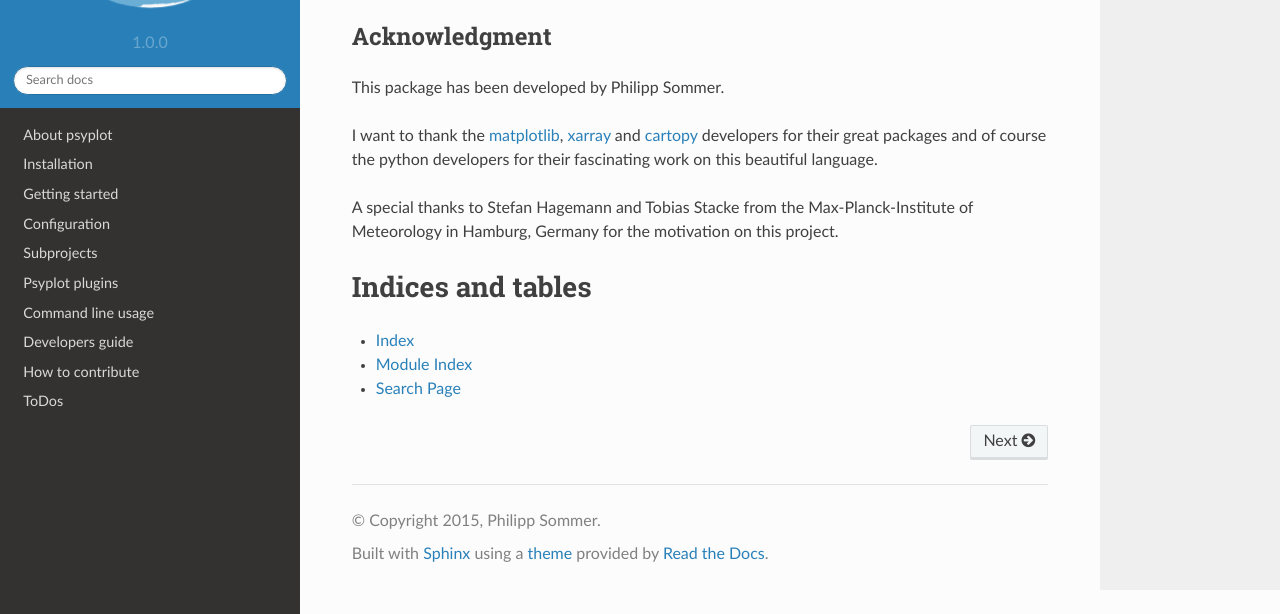
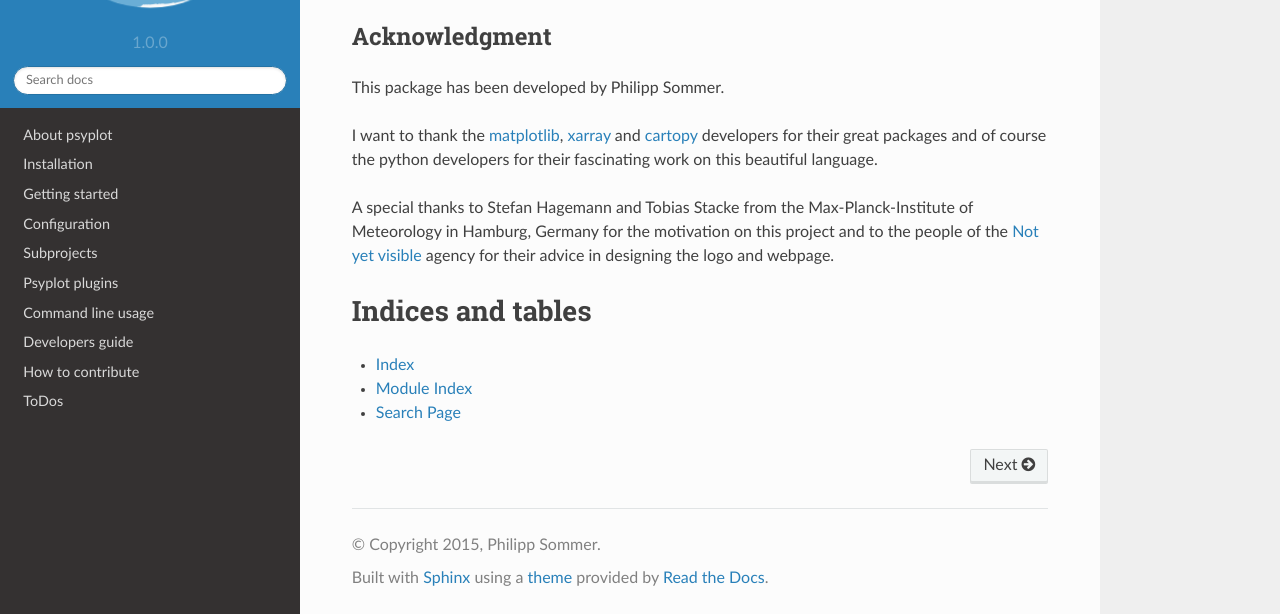
Before and after one commit to psyplot/psyplot, a Sphinx documentation site: the page built from docs/index.rst, in a window 1280 px wide and 900 px high, scrolled down 1527 px, cut to the strip 286-900 px from the top of the window. Built offline with Sphinx 7.4.7 and the Read the Docs theme 2.0.0, drawn with Linux system fonts in a browser that asks for light colours; pages that are not in the unit, such as notebooks, are missing from menus.

Commit message:
Minor changes [skip ci]

```diff
--- a/README.rst
+++ b/README.rst
@@ -91,11 +91,13 @@ fascinating work on this beautiful language.
 
 A special thanks to Stefan Hagemann and Tobias Stacke from the
 Max-Planck-Institute of Meteorology in Hamburg, Germany for the motivation on
-this project.
+this project and to the people of the `Not yet visible`_ agency for their
+advice in designing the logo and webpage.
 
 .. _matplotlib: http://matplotlib.org
 .. _xarray: http://xarray.pydata.org/
 .. _cartopy: http://scitools.org.uk/cartopy
+.. _Not yet visible: https://notyetvisible.de/
 
 
 
--- a/docs/index.rst
+++ b/docs/index.rst
@@ -136,11 +136,13 @@ fascinating work on this beautiful language.
 
 A special thanks to Stefan Hagemann and Tobias Stacke from the
 Max-Planck-Institute of Meteorology in Hamburg, Germany for the motivation on
-this project.
+this project and to the people of the `Not yet visible`_ agency for their
+advice in designing the logo and webpage.
 
 .. _matplotlib: http://matplotlib.org
 .. _xarray: http://xarray.pydata.org/
 .. _cartopy: http://scitools.org.uk/cartopy
+.. _Not yet visible: https://notyetvisible.de/
 
 
 
```
